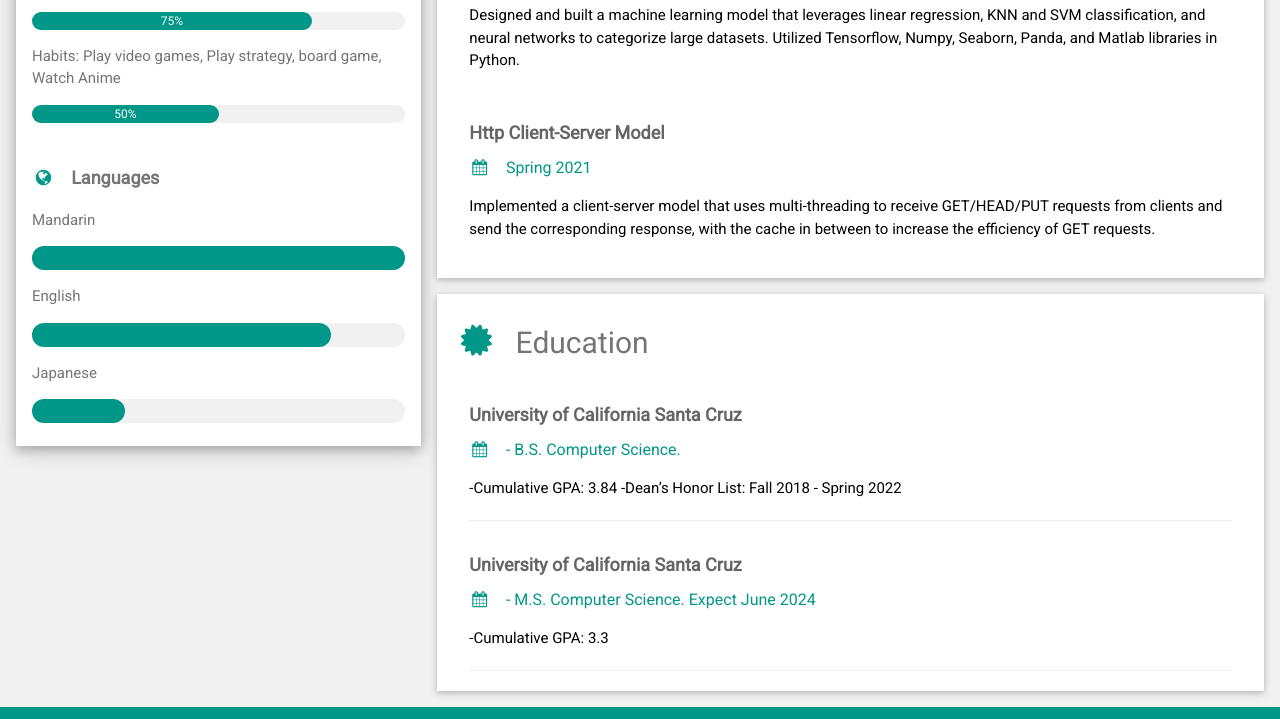
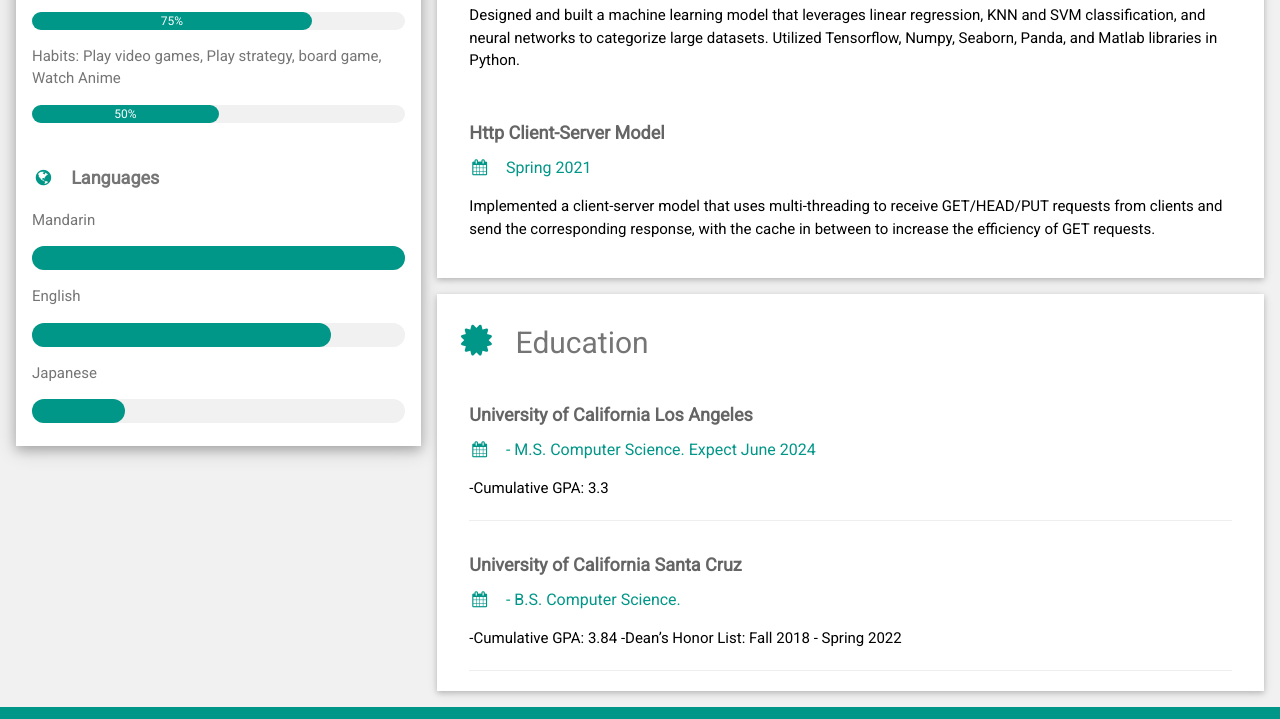
Before and after one commit to mzhou579/mzhou579.github.io, a plain HTML site: page index.html in a window 1280 px wide. Shown: the part 731-1450 px from the top of the page. Drawn offline with nearby package versions, Linux system fonts and the light colour scheme.

Commit message:
Update index.html
education change

```diff
--- a/index.html
+++ b/index.html
@@ -111,17 +111,17 @@ h2{color: white; font-family: "Roboto", sans-serif}
 
       <div class="w3-container w3-card w3-white">
         <h2 class="w3-text-grey w3-padding-16"><i class="fa fa-certificate fa-fw w3-margin-right w3-xxlarge w3-text-teal"></i>Education</h2>
+	<div class="w3-container">
+          <h5 class="w3-opacity"><b>University of California Los Angeles</b></h5>
+          <h6 class="w3-text-teal"><i class="fa fa-calendar fa-fw w3-margin-right"></i>- M.S. Computer Science. Expect June 2024</h6>
+          <p>-Cumulative GPA: 3.3
+          <hr>
+        </div>
         <div class="w3-container">
           <h5 class="w3-opacity"><b>University of California Santa Cruz</b></h5>
           <h6 class="w3-text-teal"><i class="fa fa-calendar fa-fw w3-margin-right"></i>- B.S. Computer Science.</h6>
           <p>-Cumulative GPA: 3.84
 			 -Dean’s Honor List: Fall 2018 - Spring 2022</p>
-          <hr>
-        </div>
-	<div class="w3-container">
-          <h5 class="w3-opacity"><b>University of California Santa Cruz</b></h5>
-          <h6 class="w3-text-teal"><i class="fa fa-calendar fa-fw w3-margin-right"></i>- M.S. Computer Science. Expect June 2024</h6>
-          <p>-Cumulative GPA: 3.3
           <hr>
         </div>
       </div>
```
